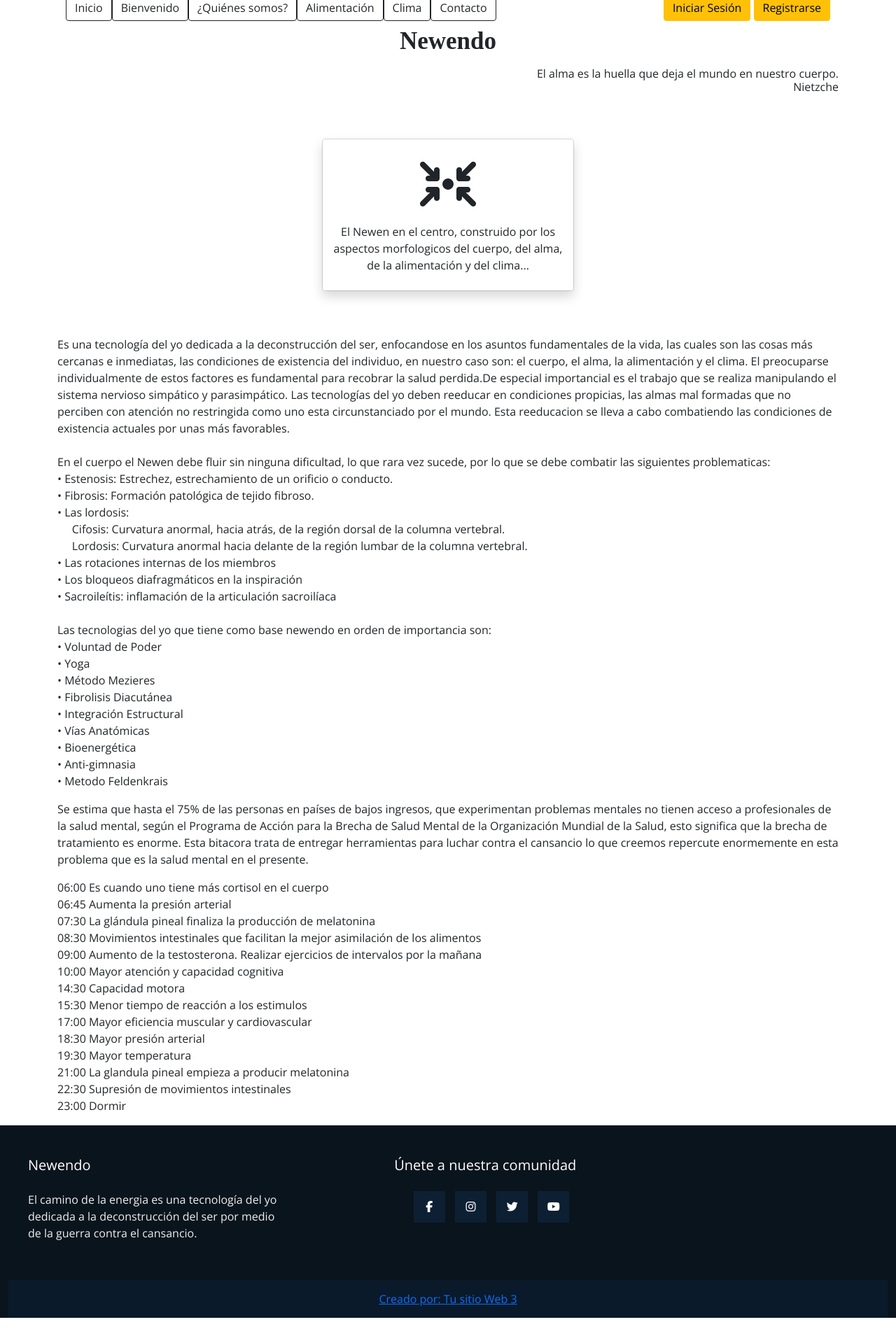
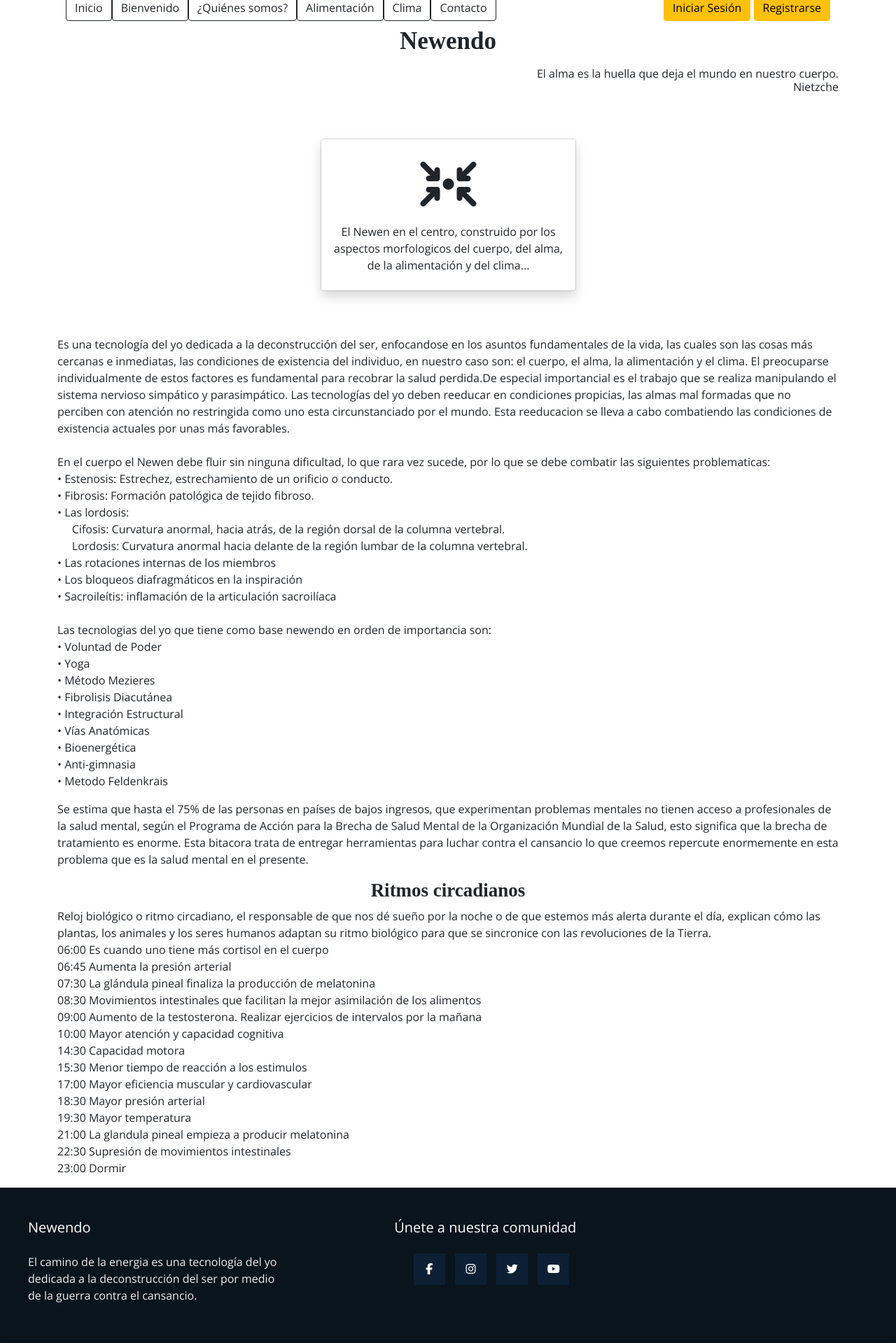
Before and after one commit to VictorPenafiel/Django_Deploy, a Django app: page /acerca in a window 1280 px wide. Shown: the part 225-2144 px from the top of the page at 70% size. Before the commit the page ends 2108 px from the top, so only its background shows below. Run offline with Django 3.2, Linux system fonts and the light colour scheme; some libraries are stand-ins or nearby versions; some web fonts are replaced.

Commit message:
dinamica

```diff
--- a/web/templates/about.html
+++ b/web/templates/about.html
@@ -11,7 +11,7 @@
         Nietzche
     </h6>
     <div data-aos="zoom-in" data-aos-duration="1300" class="container">
-        <div data-aos="flip-up" data-aos-duration="1300" class="dropdown-menu p-2 shadow rounded-3" style="width: 360px"
+        <div data-aos="flip-up" data-aos-duration="1300" class="dropdown-menu p-2 shadow rounded-3" style="width: 365px"
             id="dropdownCalendar">
             <div class="d-grid gap-1">
                 <div style="text-align: center;">
@@ -62,8 +62,13 @@
         Mundial de la Salud, esto significa que la brecha de tratamiento es enorme. Esta bitacora trata de entregar herramientas
         para luchar contra el cansancio lo que creemos repercute enormemente en esta problema que es la salud mental en el presente.
     </p>
-
+    <h3 class="text-center" id="titulo2">
+        Ritmos circadianos
+    </h3>
         <p data-aos="zoom-in" data-aos-duration="1300">
+            Reloj biológico o ritmo circadiano, el responsable de que nos dé sueño por la noche o de que estemos más alerta durante
+            el día, explican cómo las plantas, los animales y los seres humanos adaptan su ritmo biológico para que se sincronice
+            con las revoluciones de la Tierra.<br>
             06:00 Es cuando uno tiene más cortisol en el cuerpo<br>
             06:45 Aumenta la presión arterial<br>
             07:30 La glándula pineal finaliza la producción de melatonina<br>
```
